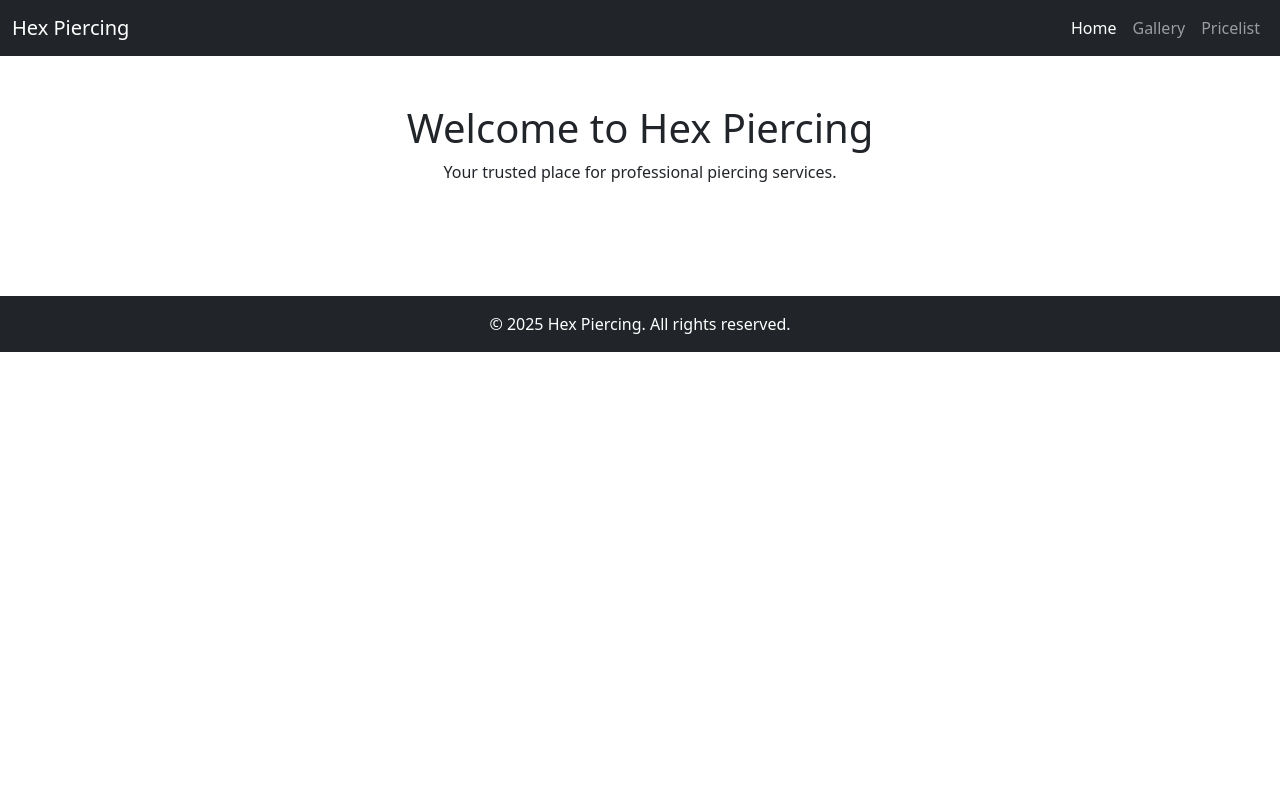
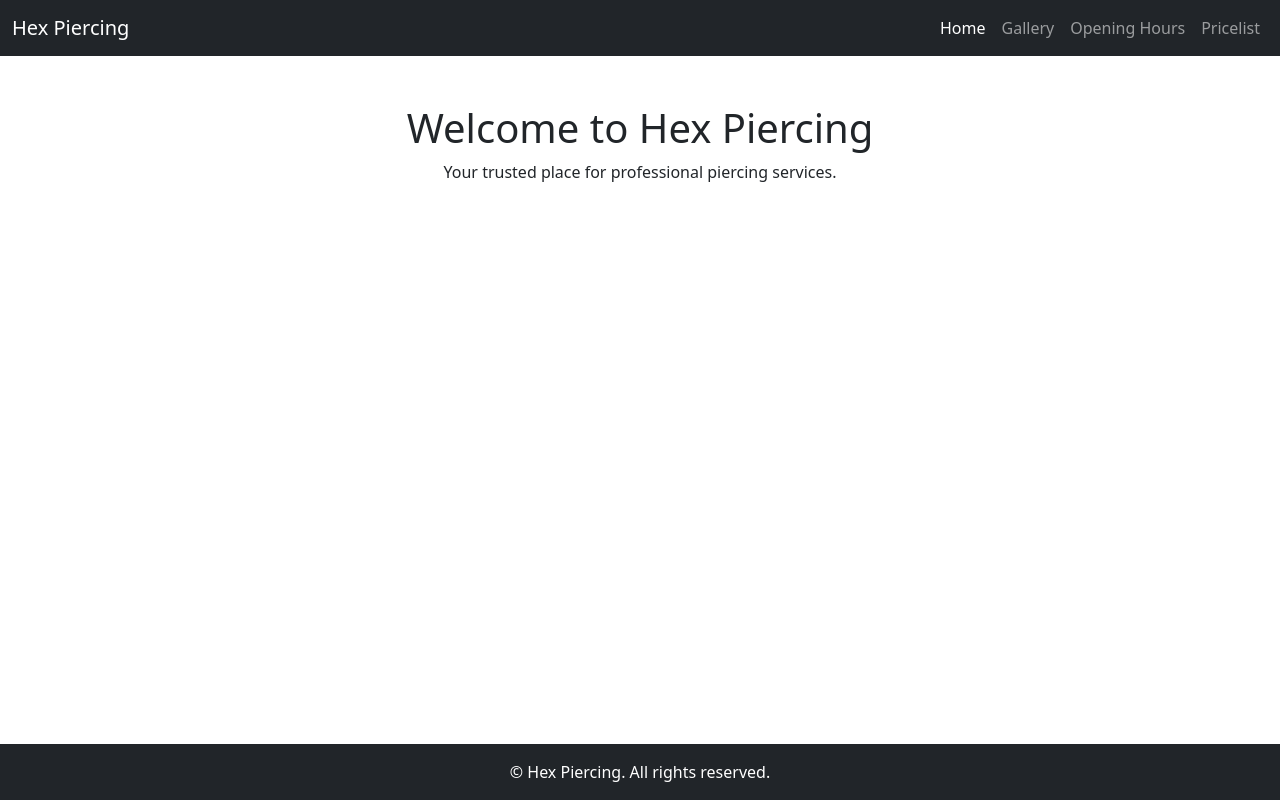
Before and after one commit to rachel1davey/HexPiercing, a plain HTML site: page index.html in a window 1280 px wide. Drawn offline with nearby package versions, Linux system fonts and the light colour scheme.

Commit message:
Update footer year dynamically and enhance body styling

```diff
--- /dev/null
+++ b/assets/js/index.js
@@ -0,0 +1 @@
+  $('#spanYear').html(new Date().getFullYear());
--- a/index.html
+++ b/index.html
@@ -7,7 +7,7 @@
     <!-- Bootstrap CSS -->
     <link href="https://cdn.jsdelivr.net/npm/bootstrap@5.3.2/dist/css/bootstrap.min.css" rel="stylesheet">
 </head>
-<body>
+<body class="d-flex flex-column min-vh-100">
     <!-- Navbar -->
     <nav class="navbar navbar-expand-lg navbar-dark bg-dark">
         <div class="container-fluid">
@@ -22,6 +22,9 @@
                     </li>
                     <li class="nav-item">
                         <a class="nav-link" href="#gallery">Gallery</a>
+                    </li>
+                    <li class="nav-item">
+                        <a class="nav-link" href="#opening-hours">Opening Hours</a>
                     </li>
                     <li class="nav-item">
                         <a class="nav-link" href="#pricelist">Pricelist</a>
@@ -41,13 +44,14 @@
 
 
     <!-- Footer -->
-    <footer class="bg-dark text-white text-center py-3 mt-5">
+    <footer class="bg-dark text-white text-center py-3 mt-auto">
         <div class="container">
-            <p class="mb-0">&copy; 2025 Hex Piercing. All rights reserved.</p>
+            <p class="mb-0">&copy; <span id="spanYear"></span> Hex Piercing. All rights reserved.</p>
         </div>
     </footer>
 
     <!-- Bootstrap JS -->
+    <script src="assets/js/index.js"></script>
     <script src="https://cdn.jsdelivr.net/npm/bootstrap@5.3.2/dist/js/bootstrap.bundle.min.js"></script>
 </body>
 </html>
```
